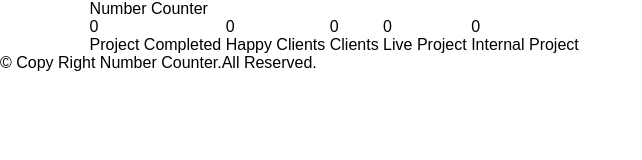
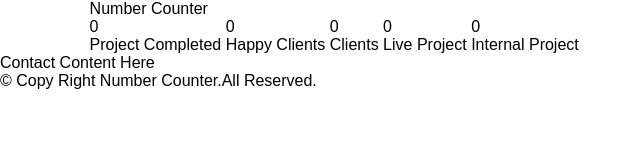
Before and after one commit to ahsanaaxioned/number-counter, a plain HTML site: page index.html in a window 1280 px wide. Shown: the whole page, without its empty margins (0-642 px from the left). Drawn offline with Linux system fonts and the light colour scheme.

Commit message:
contact section added

```diff
--- a/index.html
+++ b/index.html
@@ -52,6 +52,9 @@
           </ul>
         </div>
       </section>
+      <section class="contact flex">
+        <h3 class="heading">Contact Content Here</h3>
+      </section>
     </main>
     <!--main section end-->
 
```
